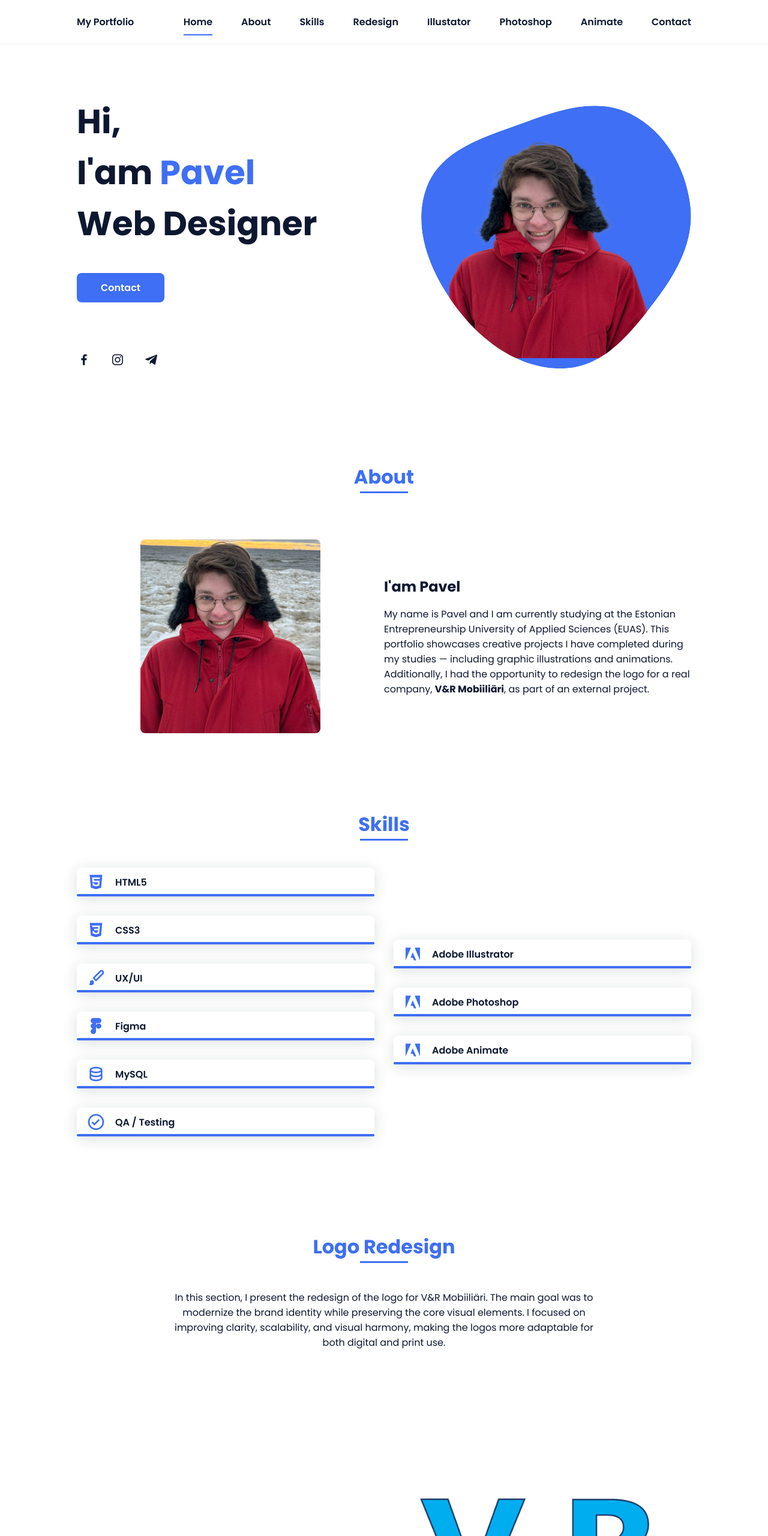
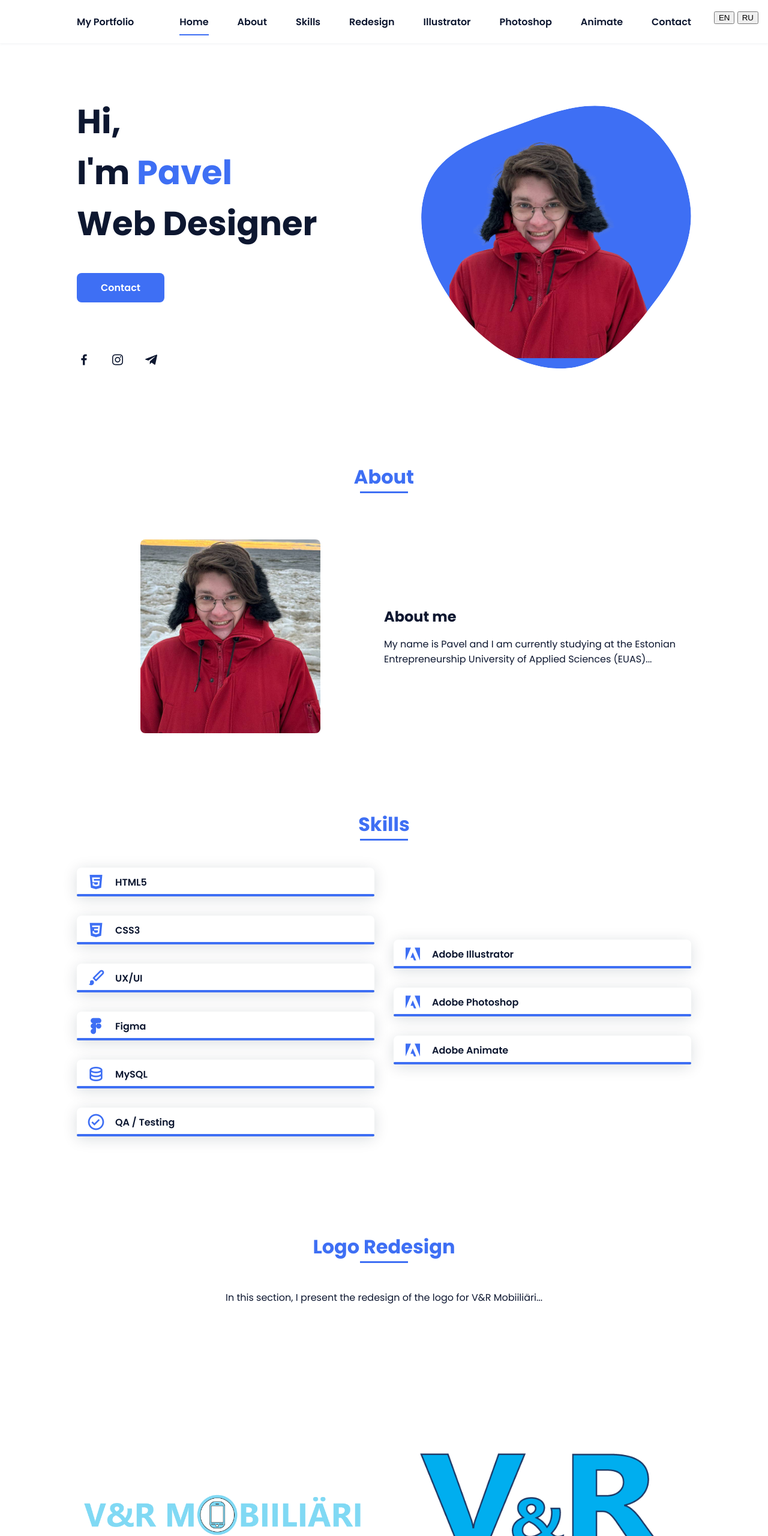
Before and after one commit to pavemaks/portfolio, a plain HTML site: page index.html in a window 1280 px wide. Shown: the top 2560 px of the page at 60% size. Drawn offline with nearby package versions, Linux system fonts and the light colour scheme.

Commit message:
translation

```diff
--- a/assets/js/main.js
+++ b/assets/js/main.js
@@ -8,6 +8,27 @@ const showMenu = (toggleId, navId) =>{
             nav.classList.toggle('show')
         })
     }
+}
+
+/*===== LANGUAGE PLACEHOLDER SUPPORT =====*/
+function setLanguage(lang) {
+  const elements = document.querySelectorAll('.lang');
+  elements.forEach(el => {
+    const text = el.getAttribute(`data-${lang}`);
+    if (text) el.textContent = text;
+  });
+
+  // handle form placeholders
+  const placeholders = {
+    name: { en: "Name", ru: "Имя" },
+    email: { en: "Email", ru: "Почта" },
+    message: { en: "Message", ru: "Сообщение" }
+  };
+
+  const inputs = document.querySelectorAll('.contact__form input, .contact__form textarea');
+  if (inputs[0]) inputs[0].placeholder = placeholders.name[lang];
+  if (inputs[1]) inputs[1].placeholder = placeholders.email[lang];
+  if (inputs[2]) inputs[2].placeholder = placeholders.message[lang];
 }
 showMenu('nav-toggle','nav-menu')
 
--- a/index.html
+++ b/index.html
@@ -32,14 +32,14 @@
 
                 <div class="nav__menu" id="nav-menu">
                     <ul class="nav__list">
-                        <li class="nav__item"><a href="#home" class="nav__link active-link">Home</a></li>
-                        <li class="nav__item"><a href="#about" class="nav__link">About</a></li>
-                        <li class="nav__item"><a href="#skills" class="nav__link">Skills</a></li>
-                        <li class="nav__item"><a href="#logoredesign" class="nav__link">Redesign</a></li>
-                        <li class="nav__item"><a href="#illustrator" class="nav__link">Illustator</a></li>
+                        <li class="nav__item"><a href="#home" class="nav__link active-link lang" data-en="Home" data-ru="Главная">Home</a></li>
+                        <li class="nav__item"><a href="#about" class="nav__link lang" data-en="About" data-ru="Обо мне">About</a></li>
+                        <li class="nav__item"><a href="#skills" class="nav__link lang" data-en="Skills" data-ru="Навыки">Skills</a></li>
+                        <li class="nav__item"><a href="#logoredesign" class="nav__link lang" data-en="Redesign" data-ru="Редизайн">Redesign</a></li>
+                        <li class="nav__item"><a href="#illustrator" class="nav__link">Illustrator</a></li>
                         <li class="nav__item"><a href="#photoshop" class="nav__link">Photoshop</a></li>
                         <li class="nav__item"><a href="#animate" class="nav__link">Animate</a></li>
-                        <li class="nav__item"><a href="#contact" class="nav__link">Contact</a></li>
+                        <li class="nav__item"><a href="#contact" class="nav__link lang" data-en="Contact" data-ru="Контакты">Contact</a></li>
                     </ul>
                 </div>
 
@@ -47,15 +47,23 @@
                     <i class='bx bx-menu'></i>
                 </div>
             </nav>
+            <div class="language-switcher" style="position: absolute; top: 1rem; right: 1rem;">
+                <button onclick="setLanguage('en')">EN</button>
+                <button onclick="setLanguage('ru')">RU</button>
+            </div>
         </header>
 
         <main class="l-main">
             <!--===== HOME =====-->
             <section class="home bd-grid" id="home">
                 <div class="home__data">
-                    <h1 class="home__title">Hi,<br>I'am <span class="home__title-color">Pavel</span><br> Web Designer</h1>
+                    <h1 class="home__title lang"
+                        data-en='Hi,<br>I&apos;m <span class="home__title-color">Pavel</span><br> Web Designer'
+                        data-ru='Привет,<br>Я <span class="home__title-color">Pavel</span><br> Веб-дизайнер'>
+                        Hi,<br>I&apos;m <span class="home__title-color">Pavel</span><br> Web Designer
+                    </h1>
 
-                    <a href="#contact" class="button">Contact</a>
+                    <a href="#contact" class="button lang" data-en="Contact" data-ru="Контакт">Contact</a>
                 </div>
 
                 <div class="home__social">
@@ -85,7 +93,7 @@
 
             <!--===== ABOUT =====-->
             <section class="about section " id="about">
-                <h2 class="section-title">About</h2>
+                <h2 class="section-title lang" data-en="About" data-ru="Обо мне">About</h2>
 
                 <div class="about__container bd-grid">
                     <div class="about__img">
@@ -93,12 +101,11 @@
                     </div>
 
                     <div>
-                        <h2 class="about__subtitle">I'am Pavel</h2>
-                        <p class="about__text">
-                            My name is Pavel and I am currently studying at the Estonian Entrepreneurship University of Applied Sciences (EUAS).
-                            This portfolio showcases creative projects I have completed during my studies — including graphic illustrations and animations.
-                            Additionally, I had the opportunity to redesign the logo for a real company, <strong>V&amp;R Mobiiliäri</strong>, as part of an external project.
-                        </p>
+                        <h2 class="about__subtitle lang" data-en="About me" data-ru="Обо мне">About me</h2>
+                        <p class="about__text lang"
+                           data-en="My name is Pavel and I am currently studying at the Estonian Entrepreneurship University of Applied Sciences (EUAS). This portfolio showcases creative projects I have completed during my studies — including graphic illustrations and animations. Additionally, I had the opportunity to redesign the logo for a real company, V&R Mobiiliäri, as part of an external project. The works were made using tools such as Adobe Illustrator, Photoshop, and Animate as part of various assignments and personal exploration of design."
+                           data-ru="Меня зовут Павел, я учусь в Эстонском университете прикладных наук предпринимательства (EUAS). В этом портфолио представлены творческие проекты, выполненные мной в процессе учёбы — такие как графические иллюстрации и анимации. Также у меня была возможность сделать редизайн логотипа для реальной компании V&R Mobiiliäri в рамках внешнего проекта. Работы выполнены с использованием Adobe Illustrator, Photoshop и Animate.">
+                           My name is Pavel and I am currently studying at the Estonian Entrepreneurship University of Applied Sciences (EUAS)...
                         </p>
                     </div>
                 </div>
@@ -106,7 +113,7 @@
 
             <!--===== SKILLS =====-->
             <section class="skills section" id="skills">
-                <h2 class="section-title">Skills</h2>
+                <h2 class="section-title lang" data-en="Skills" data-ru="Навыки">Skills</h2>
 
                 <div class="skills__container bd-grid" style="display: grid; grid-template-columns: repeat(2, 1fr); gap: 2rem;">
                     <div>
@@ -186,10 +193,11 @@
 
             <!--===== WORK =====-->
             <section class="logoredesign section" id="logoredesign">
-                <h2 class="section-title">Logo Redesign</h2>
-                <p class="logoredesign__description" style="max-width: 700px; margin: 0 auto 2rem; text-align: center;">
-                    In this section, I present the redesign of the logo for V&R Mobiiliäri.
-                    The main goal was to modernize the brand identity while preserving the core visual elements. I focused on improving clarity, scalability, and visual harmony, making the logos more adaptable for both digital and print use.
+                <h2 class="section-title lang" data-en="Logo Redesign" data-ru="Редизайн логотипа">Logo Redesign</h2>
+                <p class="logoredesign__description lang" style="max-width: 700px; margin: 0 auto 2rem; text-align: center;"
+                   data-en="In this section, I present the redesign of the logo for V&amp;R Mobiiliäri. The main goal was to modernize the brand identity while preserving the core visual elements. I focused on improving clarity, scalability, and visual harmony, making the logos more adaptable for both digital and print use."
+                   data-ru="В этом разделе представлен редизайн логотипа для компании V&amp;R Mobiiliäri. Основная цель заключалась в обновлении визуальной айдентики при сохранении ключевых элементов. Я сосредоточился на улучшении читаемости, масштабируемости и визуального баланса, чтобы логотип лучше подходил как для цифровых, так и для печатных материалов.">
+                    In this section, I present the redesign of the logo for V&amp;R Mobiiliäri...
                 </p>
 
                 <div class="logoredesign__container bd-grid"style="display: grid; grid-template-columns: repeat(auto-fit, minmax(250px, 1fr)); gap: 1rem;">
@@ -317,14 +325,14 @@
 
             <!--===== CONTACT =====-->
             <section class="contact section" id="contact">
-                <h2 class="section-title">Contact</h2>
+                <h2 class="section-title lang" data-en="Contact" data-ru="Контакты">Contact</h2>
 
                 <div class="contact__container bd-grid">
                         <form id="contact-form" class="contact__form">
                             <input type="text" placeholder="Name" class="contact__input" required>
                             <input type="email" placeholder="Email" class="contact__input" required>
                             <textarea cols="0" rows="10" class="contact__input" placeholder="Message" required></textarea>
-                            <button type="submit" class="contact__button button">Send</button>
+                            <button type="submit" class="contact__button button lang" data-en="Send" data-ru="Отправить">Send</button>
                             <p id="form-message" style="display:none; color: green; margin-top: 1rem;">Thank you! Your message has been sent.</p>
                         </form>
                     </form>
@@ -349,7 +357,7 @@
                     <i class='bx bxl-gmail'></i>
                 </a>
             </div>
-            <p class="footer__copy">pavel.maksimov@gmail.com</p>
+            <p class="footer__copy">pavel.maksimov2010@gmail.com</p>
             <p class="footer__copy">+37255584909</p>
         </footer>
 
@@ -361,5 +369,21 @@
         <script src="assets/js/main.js"></script>
         <!-- Lightbox2 JS -->
         <script src="https://cdn.jsdelivr.net/npm/lightbox2@2/dist/js/lightbox.min.js"></script>
+        <script>
+          function setLanguage(lang) {
+            const elements = document.querySelectorAll('.lang');
+            elements.forEach(el => {
+              const raw = el.getAttribute(`data-${lang}`);
+              if (raw) {
+                // если текст содержит HTML-теги, заменить через innerHTML
+                if (raw.includes('<br>') || raw.includes('<span')) {
+                  el.innerHTML = raw;
+                } else {
+                  el.textContent = raw;
+                }
+              }
+            });
+          }
+        </script>
     </body>
 </html>
```
